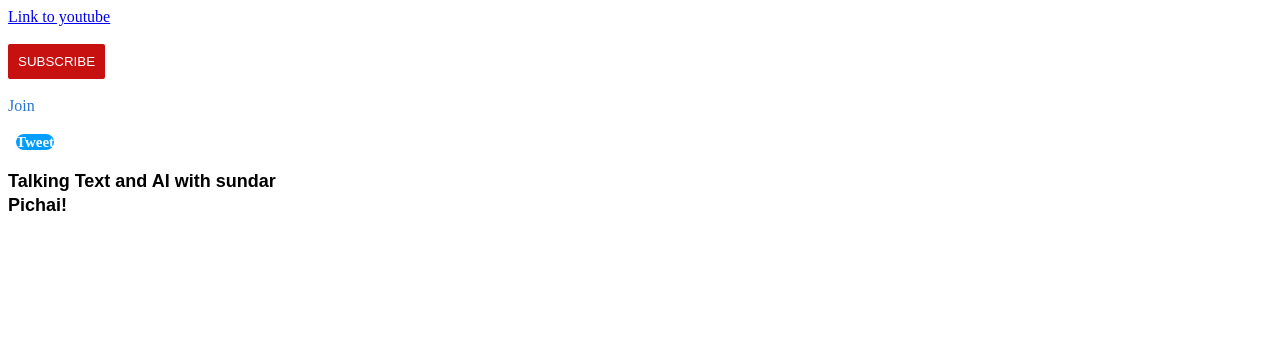
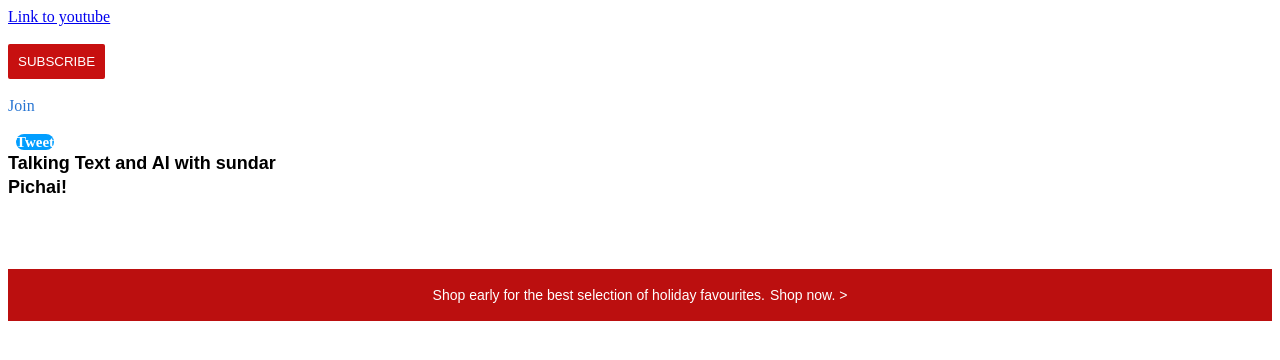
Before and after one commit to shraddhasalvi27/YouTubePage-html-css, a plain HTML site: page Into_to_html/index.html in a window 1280 px wide. Drawn offline with Linux system fonts and the light colour scheme.

Commit message:
intro to the html

```diff
--- a/index.html
+++ b/Into_to_html/index.html
@@ -33,6 +33,11 @@
         </buton>
 
         <p class ="video-title"> Talking Text and AI with sundar Pichai!</p>
+        <p class = "apple-text">
+            Shop early for the best selection of holiday favourites.<span class = "shop-link">Shop now.</span> &#62;
+
+        </p>
+
 
 
 
--- a/style.css
+++ b/Into_to_html/style.css
@@ -1,3 +1,13 @@
+p {
+     font-family: Arial;
+     margin-top: 0px;
+     margin-bottom: 0px;
+     /* This are the properties that apply on the all the paragraph */
+     /* classes are used to appply properties on the specific target */
+     /* CSS specificity - those taregts are more specific have the higher priority */
+
+
+}
 .subscribe-button{
     background-color: rgb(199, 16, 16);
     color: white;
@@ -61,6 +71,26 @@
     font-weight: bold;
     width:300px;
     line-height:24px ;
+    margin-bottom: 70px;
 
 }
+
+.apple-text{
+    background-color: rgb(187, 15, 15);
+    font-size: 14px;
+    color: white;
+    text-align: center;
+    padding-top: 18px;
+    padding-bottom: 18px;
+
+}
+.shop-link{
+    cursor: pointer;
+    margin-left: 5px;
+
+}
+.shop-link:hover{
+    text-decoration: underline;
+}
 /* we describe class for the css use and we can give same class to the multiple element */
+/* We can inspect the margin and padding of paragraph ad set it accordingly to adjust the line spacing. */
```
